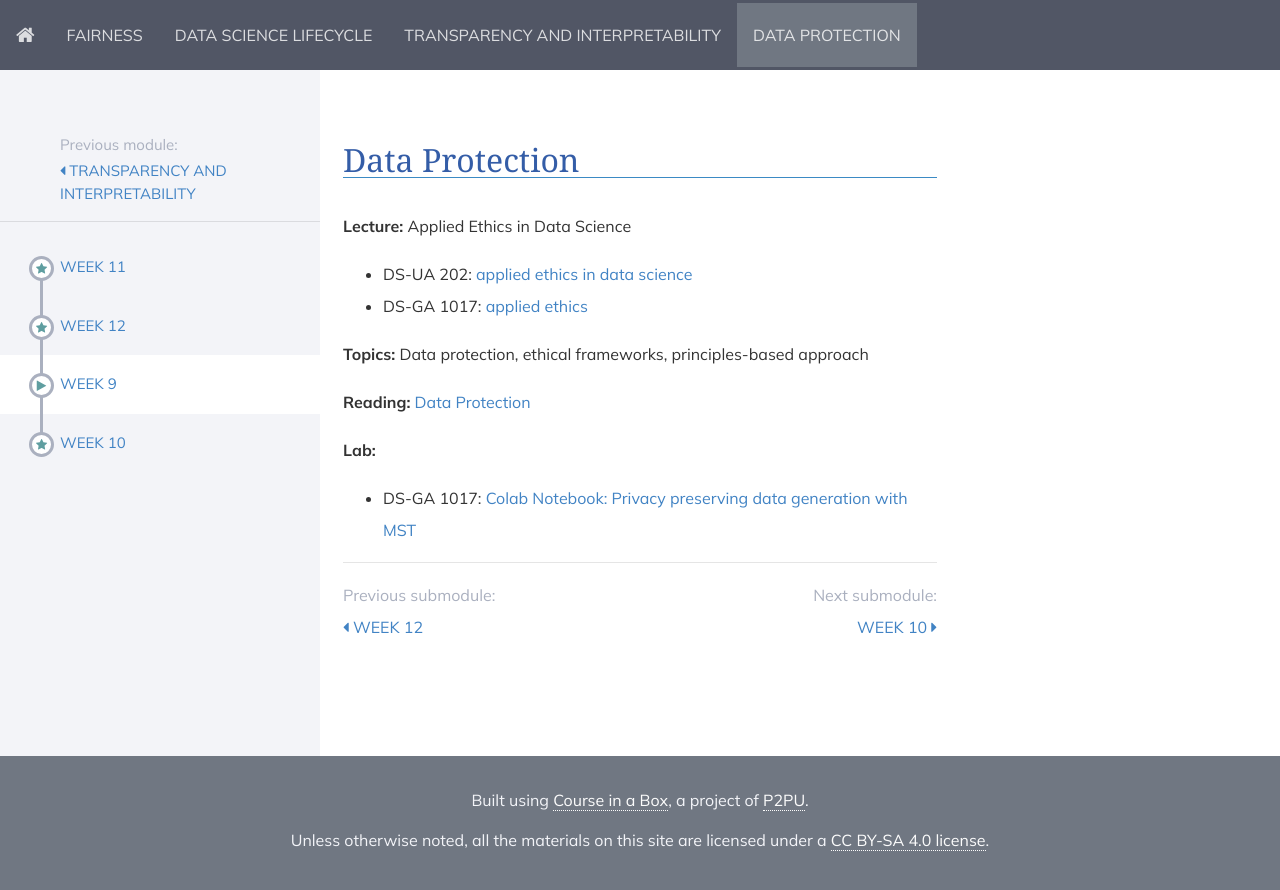
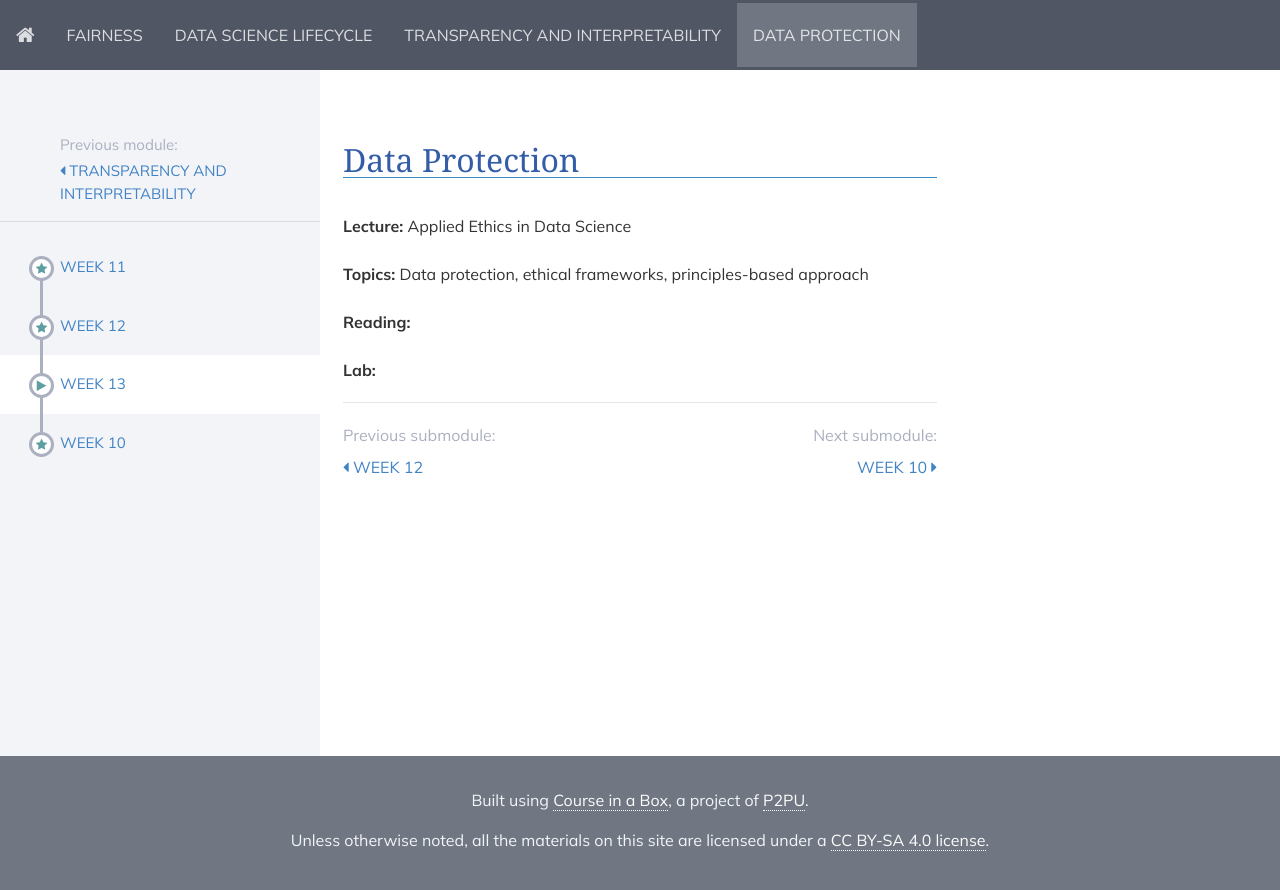
Before and after one commit to DataResponsibly/rds24, a Jekyll site: the page built from modules/data_protection/_posts/2000-01-03-week9.md, in a window 1280 px wide. Shown: the top 890 px of the page. Built offline with Jekyll 4.4.1, drawn with Linux system fonts in a browser that asks for light colours; nearby versions of some CDN libraries.

Commit message:
Update 2000-01-03-week9.md

```diff
--- a/modules/data_protection/_posts/2000-01-03-week9.md
+++ b/modules/data_protection/_posts/2000-01-03-week9.md
@@ -1,22 +1,18 @@
 ---
-title: Week 9
+title: Week 13
 ---
 
 ## Data Protection
 
 **Lecture:** Applied Ethics in Data Science
 
-* DS-UA 202: [applied ethics in data science](../../../assets/9_ethics_202_2023.pdf)
-* DS-GA 1017: [applied ethics](../../../assets/9_Ethics_1017.pdf)
+ <!-- * DS-UA 202: [applied ethics in data science](../../../assets/9_ethics_202_2023.pdf) -->
+ <!-- * DS-GA 1017: [applied ethics](../../../assets/9_Ethics_1017.pdf) -->
 
 **Topics:** Data protection, ethical frameworks, principles-based approach
 
-**Reading:**  [Data Protection](../../../assets/protection_reader_2023.pdf)
+**Reading:**   <!-- [Data Protection](../../../assets/protection_reader_2023.pdf) -->
 
 **Lab:**
 
-<!-- * DS-UA 202: [Colab Notebook: Randomized response and differential privacy]
-(https://colab.research.google.com/drive/1iwMrCY2IvChUFbZv0DxJppCwl4TbEmJO?usp=sharing) -->
-* DS-GA 1017: [Colab Notebook: Privacy preserving data generation with MST](https://drive.google.com/file/d/1QI-KA1O3xIXqjGlQtQqPe37JJPR-iTPq/view?usp=sharing)
-<!-- (https://colab.research.google.com/drive/14tpVNNuqmEtsS3yL9duvwyT1vBdrzODr?usp=sharing) -->
-<!-- (https://docs.google.com/presentation/d/1UeddXbfvboWe3KF_LWunJIDEzWLKe-yGeSCSs1oO49g/edit?usp=sharing) -->
+ <!-- * DS-GA 1017: [Colab Notebook: Privacy preserving data generation with MST](https://drive.google.com/file/d/1QI-KA1O3xIXqjGlQtQqPe37JJPR-iTPq/view?usp=sharing) -->
```
